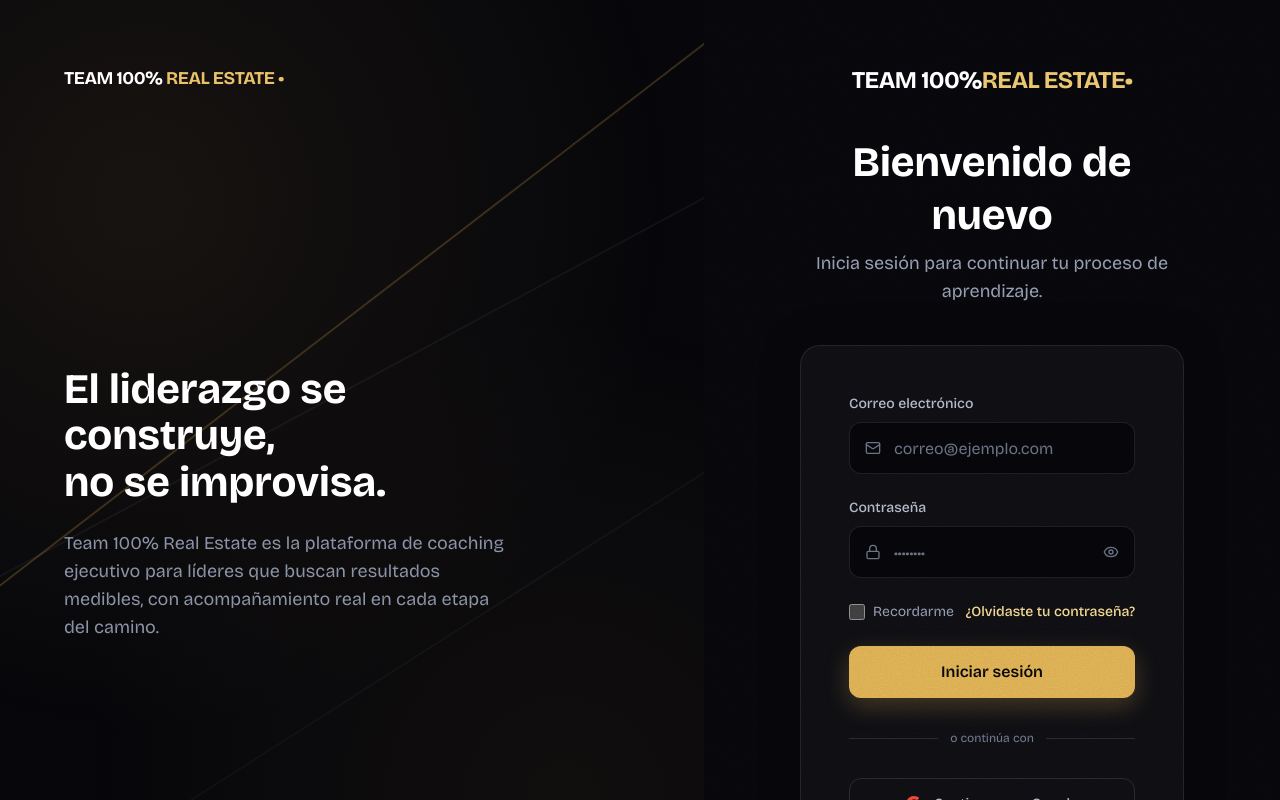
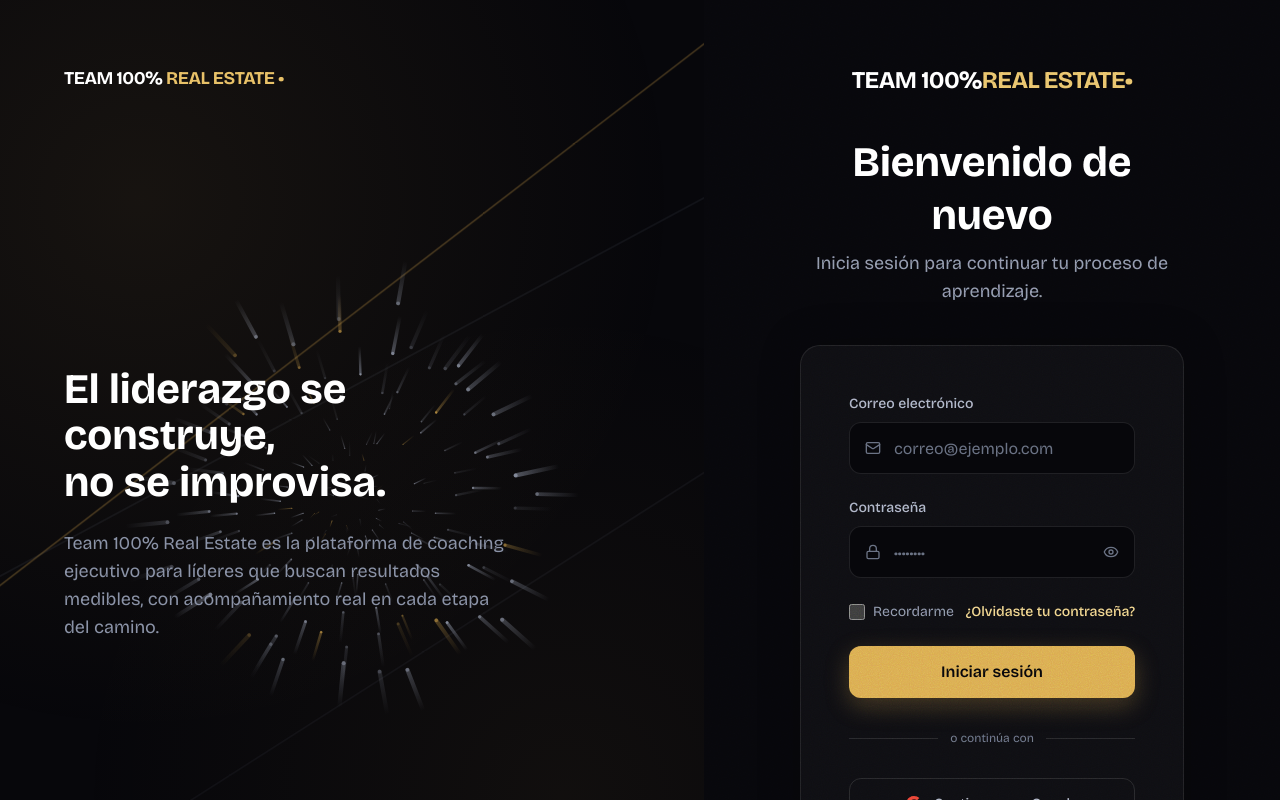
Before and after one commit to liderinnovacion12/Pagina_web_coaching, a Next.js app: page /login in a window 1280 px wide. Shown: the top 800 px of the page. Built offline with nearby package versions, Linux system fonts and the light colour scheme.

Commit message:
feat(auth): monta ParticleField en el panel de marca de login

```diff
--- a/app/(public)/login/LoginBranding.tsx
+++ b/app/(public)/login/LoginBranding.tsx
@@ -2,12 +2,14 @@
 
 import { motion } from "framer-motion";
 import { HeroBackground } from "@/app/(public)/HeroBackground";
+import { ParticleField } from "@/components/motion/ParticleField";
 import { CursorGlow } from "@/components/motion/CursorGlow";
 
 export function LoginBranding() {
   return (
     <div className="relative hidden overflow-hidden bg-ink-950 lg:flex lg:flex-col lg:justify-between lg:p-16">
       <HeroBackground />
+      <ParticleField />
       <CursorGlow />
 
       <div
```
